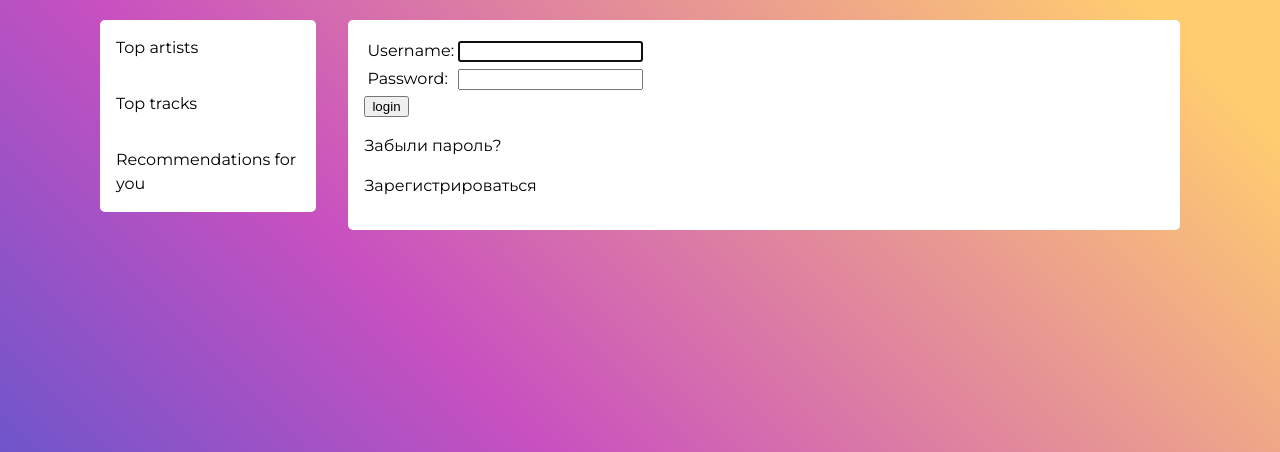
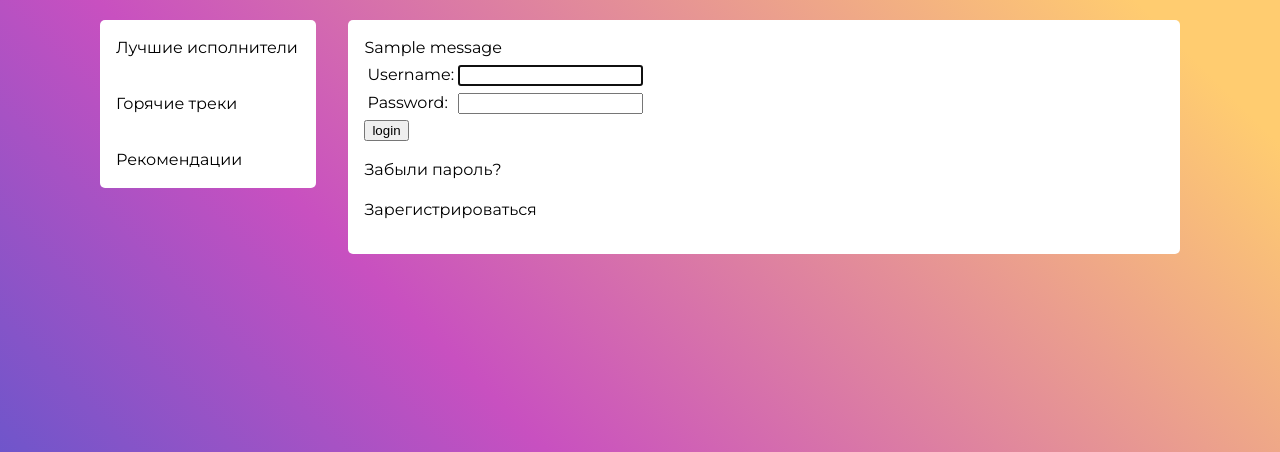
Before and after one commit to Vixroff/social-music-app, a Django app: page /accounts/login/ in a window 1280 px wide. Shown: the part 64-516 px from the top of the page. Run offline with Django 4.2, Linux system fonts and the light colour scheme; tables that the repository leaves empty hold one stand-in row (values such as "Sample post"); one stand-in notice (Sample message) is shown.

Commit message:
Update app behaviour: include flash messages to login/registration views

```diff
--- a/accounts/templates/registration/login.html
+++ b/accounts/templates/registration/login.html
@@ -1,18 +1,6 @@
 {% extends "base.html" %}
 
 {% block content %}
-{% if form.errors %}
-<p>Your username and password didn't match. Please try again.</p>
-{% endif %}
-
-{% if next %}
-    {% if user.is_authenticated %}
-    <p>Your account doesn't have access to this page. To proceed,
-    please login with an account that has access.</p>
-    {% else %}
-    <p>Please login to see this page.</p>
-    {% endif %}
-{% endif %}
 <form method="POST" action="{% url 'login' %}">
     {% csrf_token %}
     <table>
@@ -28,9 +16,7 @@
     <input type="submit" value="login">
     <input type="hidden" name="next" value="{{ next }}">
 </form>
-
 <p><a href="{% url 'password_reset' %}">Забыли пароль?</a></p>
 <p><a href="{% url 'registration' %}">Зарегистрироваться</a></p>
 
-
 {% endblock %}
--- a/accounts/urls.py
+++ b/accounts/urls.py
@@ -3,6 +3,7 @@ from . import views
 
 
 urlpatterns = [
+    path('login/', views.MyLoginView.as_view(), name='login'),
     path('', include('django.contrib.auth.urls')),
     path('profile/', views.profile, name='profile'),
     path('register/', views.RegistrationView.as_view(), name='registration')
--- a/accounts/views.py
+++ b/accounts/views.py
@@ -1,6 +1,8 @@
 from django.shortcuts import render, redirect
 from django.views import View
+from django.contrib import messages
 from django.contrib.auth import login
+from django.contrib.auth.views import LoginView
 from django.contrib.auth.decorators import login_required
 
 
@@ -10,6 +12,12 @@ from .forms import RegistrationForm
 @login_required
 def profile(request):
     return render(request, 'profile.html')
+
+
+class MyLoginView(LoginView):
+    def form_invalid(self, form):
+        messages.error(self.request, 'Неверные данные')
+        return super().form_invalid(form)
 
 
 class RegistrationView(View):
@@ -26,4 +34,13 @@ class RegistrationView(View):
             user = form.save()
             login(request, user)
             return redirect('profile')
+        else:
+            errors = form.errors.as_data()
+            for field, error in errors.items():
+                messages.error(
+                    request,
+                    'Ошибка в поле {}: {}'.format(
+                    field, error[0]
+                    )
+                )
         return render(request, self.template, {'form': form})
--- a/app/templates/base.html
+++ b/app/templates/base.html
@@ -12,12 +12,19 @@
     <section class="main">
         <div class="sidebar">
             <ul>
-                <a href="{% url 'top-artists' %}">Top artists</a>
-                <a href="{% url 'top-tracks' %}">Top tracks</a>
-                <a>Recommendations for you</a>
+                <a href="{% url 'top-artists' %}">Лучшие исполнители</a>
+                <a href="{% url 'top-tracks' %}">Горячие треки</a>
+                <a>Рекомендации</a>
             </ul>
         </div>
         <div class="content">
+            {% if messages %}
+                <ul>
+                    {% for message in messages %}
+                        <li>{{ message }}</li>
+                    {% endfor %}
+                </ul>
+            {% endif %}
             {% block content%}
             {% endblock %}
         </div>
--- a/project/settings.py
+++ b/project/settings.py
@@ -127,5 +127,5 @@ STATIC_URL = 'static/'
 DEFAULT_AUTO_FIELD = 'django.db.models.BigAutoField'
 
 LOGIN_URL = 'accounts/login'
-LOGIN_REDIRECT_URL = '/'
+# LOGIN_REDIRECT_URL = '/'
 # LOGOUT_REDIRECT_URL = '/'
```
Also changed, not shown: 1 other file.
